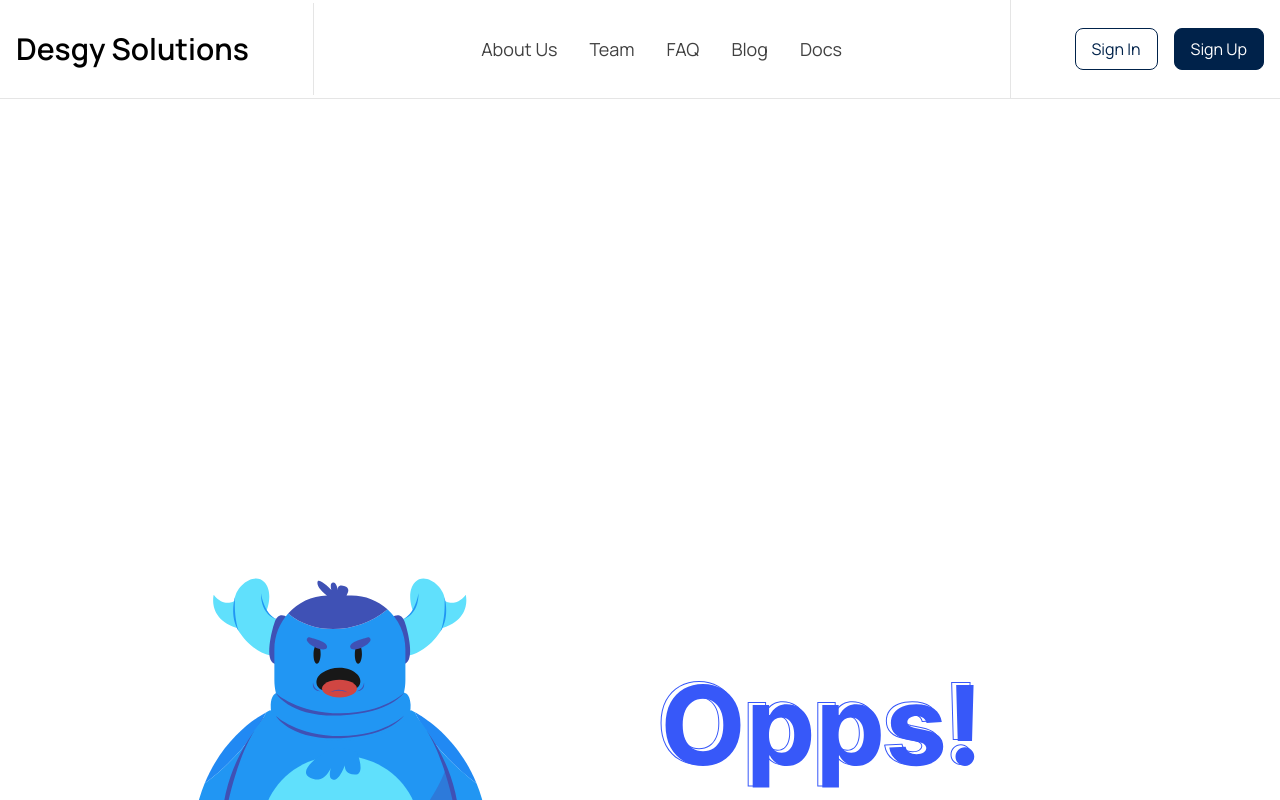
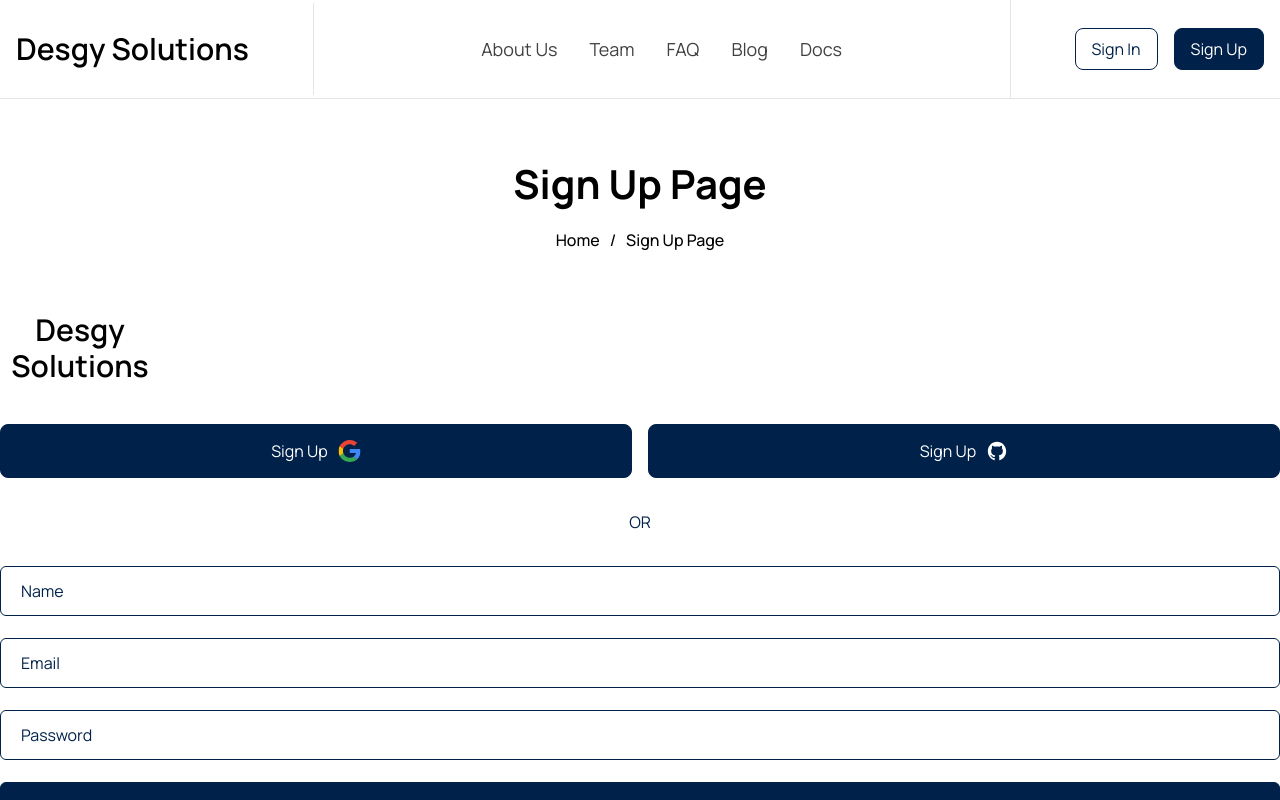
Before and after one commit to Thyon3/ThySolutions, a Next.js app: page /signup in a window 1280 px wide. Before the commit this address had no page. Shown: the top 800 px of the page. Built offline with nearby package versions, Linux system fonts and the light colour scheme.

Commit message:
feat: add Sign Up page route

```diff
--- /dev/null
+++ b/src/app/(site)/(auth)/signup/page.tsx
@@ -0,0 +1,19 @@
+import SignUp from '@/app/components/Auth/SignUp'
+import Breadcrumb from '@/app/components/Common/Breadcrumb'
+import { Metadata } from 'next'
+
+export const metadata: Metadata = {
+  title: 'Sign Up | Property',
+}
+
+const SignupPage = () => {
+  return (
+    <>
+      <Breadcrumb pageName='Sign Up Page' />
+
+      <SignUp />
+    </>
+  )
+}
+
+export default SignupPage
```
